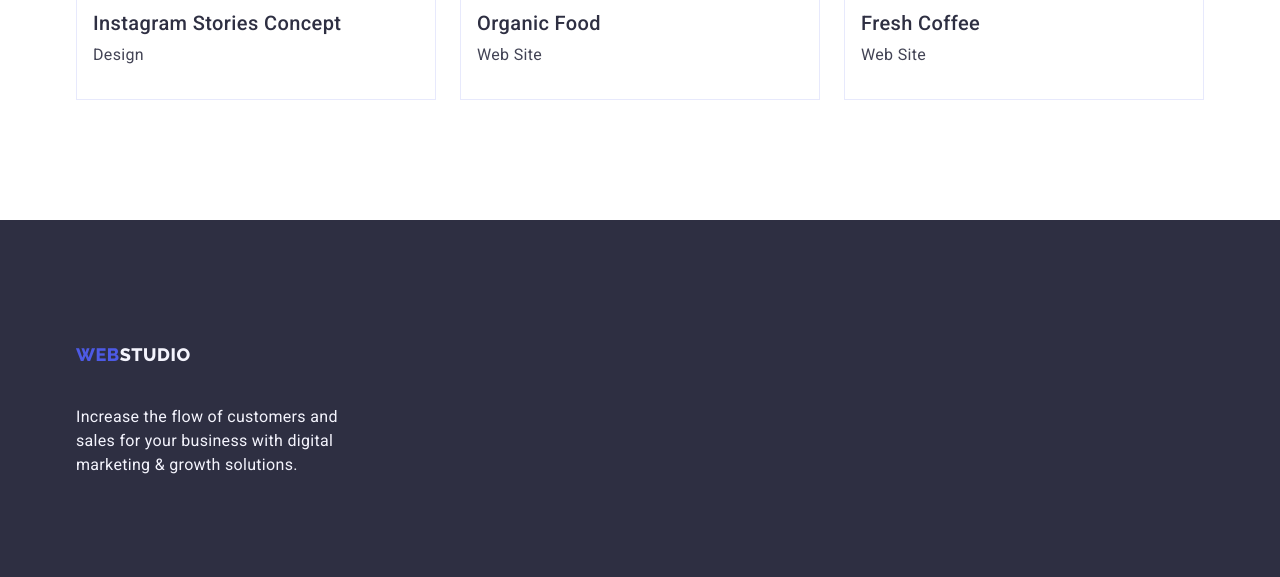
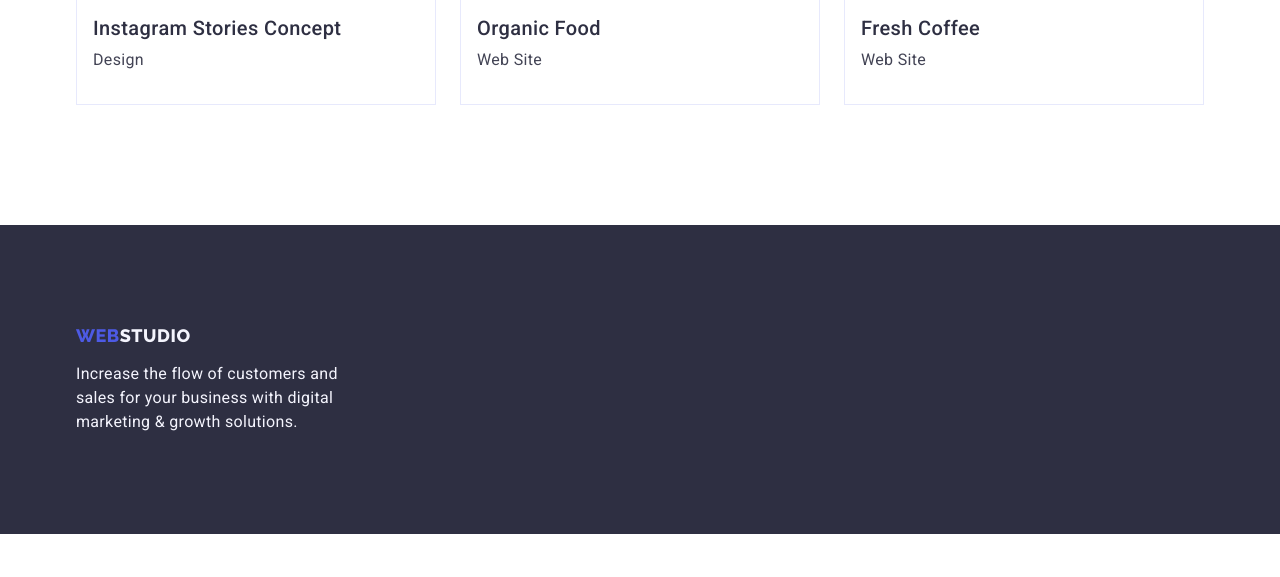
Before and after one commit to alyonapolova/goit-markup-hw-03, a plain HTML site: page portfolio.html in a window 1280 px wide. Shown: the part 1545-2122 px from the top of the page. After the commit the page ends 2079 px from the top, so only its background shows below. Drawn offline with nearby package versions, Linux system fonts and the light colour scheme.

Commit message:
footer and borders

```diff
--- a/css/styles.css
+++ b/css/styles.css
@@ -263,7 +263,7 @@ img {
   line-height: 1.17;
   letter-spacing: 0.03em;
   text-transform: uppercase;
-  color: #f4f4fd;
+  color: #4d5ae5;
 }
 .footer-studio {
   font-family: 'Raleway', sans-serif;
@@ -321,9 +321,6 @@ img {
 }
 .works-item {
   width: calc((100% - 48px) / 3);
-  border-right: 1px solid #e7e9fc;
-  border-bottom: 1px solid #e7e9fc;
-  border-left: 1px solid #e7e9fc;
 }
 .works-item.works-item:nth-child(3n) {
   margin-right: 0;
@@ -332,11 +329,13 @@ img {
   padding-left: 16px;
   padding-top: 32px;
   padding-bottom: 32px;
+  border-right: 1px solid #e7e9fc;
+  border-bottom: 1px solid #e7e9fc;
+  border-left: 1px solid #e7e9fc;
 }
 
 .works-title {
   margin-bottom: 8px;
-  width: 360px;
   font-weight: 500;
   font-size: 20px;
   line-height: 1.2;
--- a/portfolio.html
+++ b/portfolio.html
@@ -200,7 +200,7 @@
       </section>
        <footer class="footer">
       <div class="container">
-        <a href="./index.html" class="header-logo link"
+        <a href="./index.html" class="footer-logo link"
           >Web<span class="footer-studio">Studio</span></a
         >
         <p class="footer-text">
```
Also changed, not shown: index.html (+1 -1 lines).
